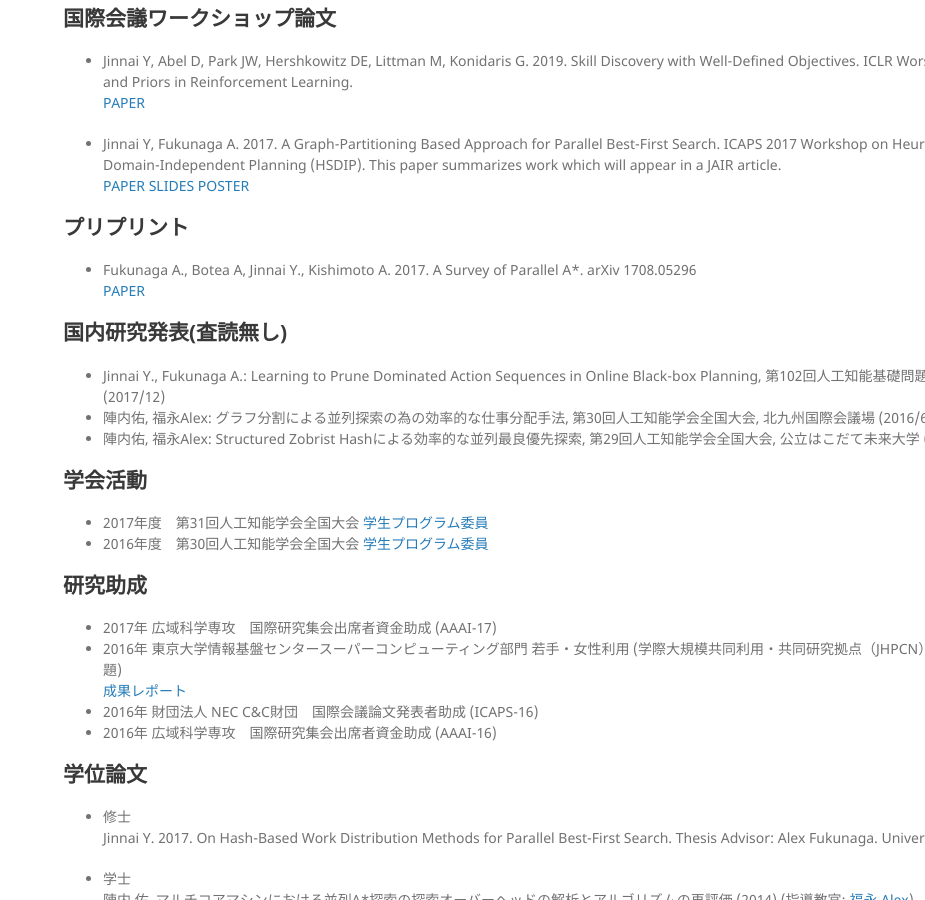
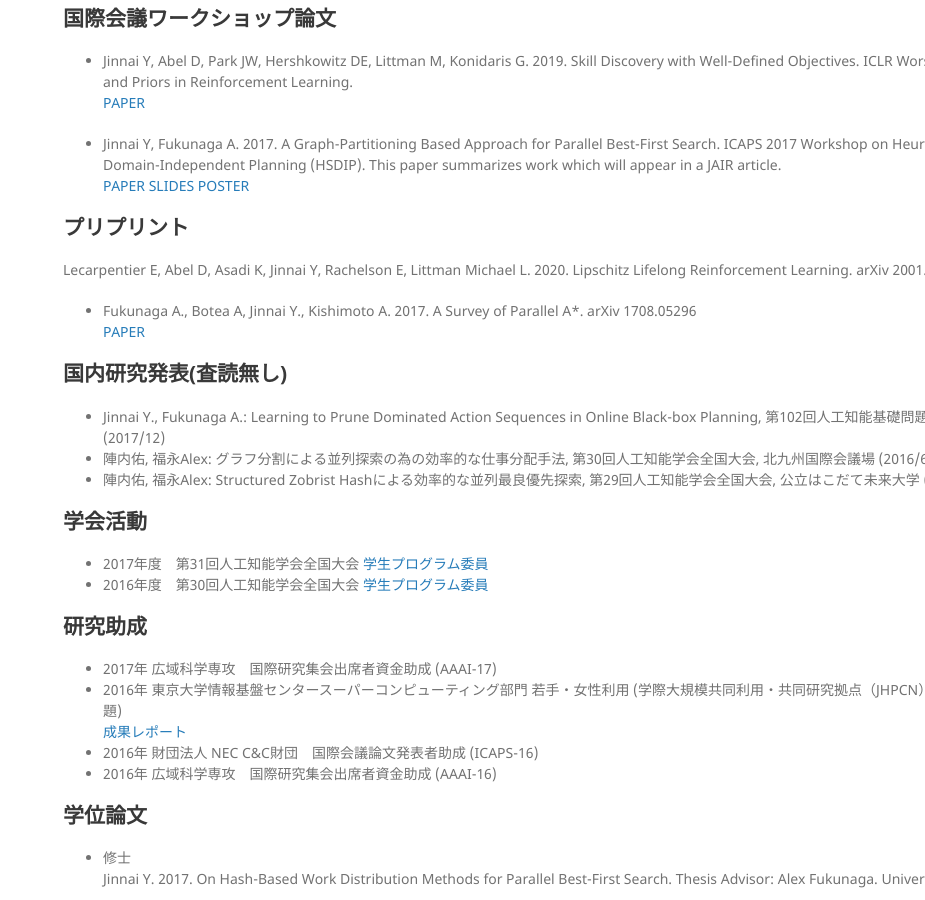
Before and after one commit to jinnaiyuu/jinnaiyuu.github.io, a Jekyll site: the page built from ja/index.md, in a window 1280 px wide and 900 px high, scrolled down 1558 px. Shown: the whole window, without its empty margins (355-1280 px from the left). Built offline with Jekyll 4.4.1, drawn with Linux system fonts in a browser that asks for light colours; our own code applies the rules of GitHub Pages for plain Markdown files.

Commit message:
added lipschitz paper

```diff
--- a/ja/index.md
+++ b/ja/index.md
@@ -58,6 +58,9 @@
 [PAPER](../pdf/papers/HSDIP-17 Jinnai-Fukunaga.pdf) [SLIDES](../pdf/slides/AAAI-17 slides.pdf) [POSTER](../pdf/posters/ICAPS-17 poster.pdf)
 
 ## プリプリント
+
+Lecarpentier E, Abel D, Asadi K, Jinnai Y, Rachelson E, Littman Michael L. 2020. Lipschitz Lifelong Reinforcement Learning. arXiv 2001.05411
+[arXiv](https://arxiv.org/abs/2001.05411)
 
 - Fukunaga A., Botea A, Jinnai Y., Kishimoto A. 2017. A Survey of Parallel A*. arXiv 1708.05296
 [PAPER](https://arxiv.org/abs/1708.05296)
```
Also changed, not shown: index.md (+1 -1 lines), images/papers/lipschitz.png (added).
